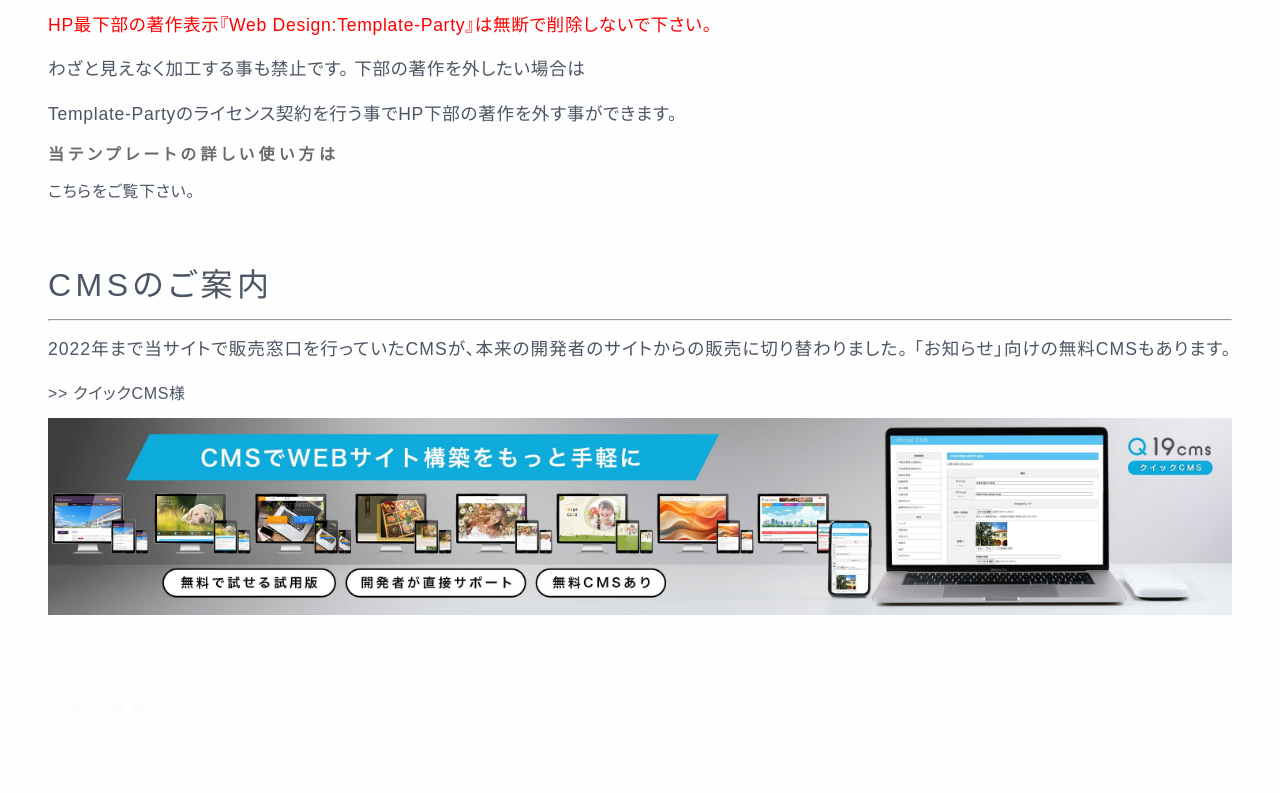
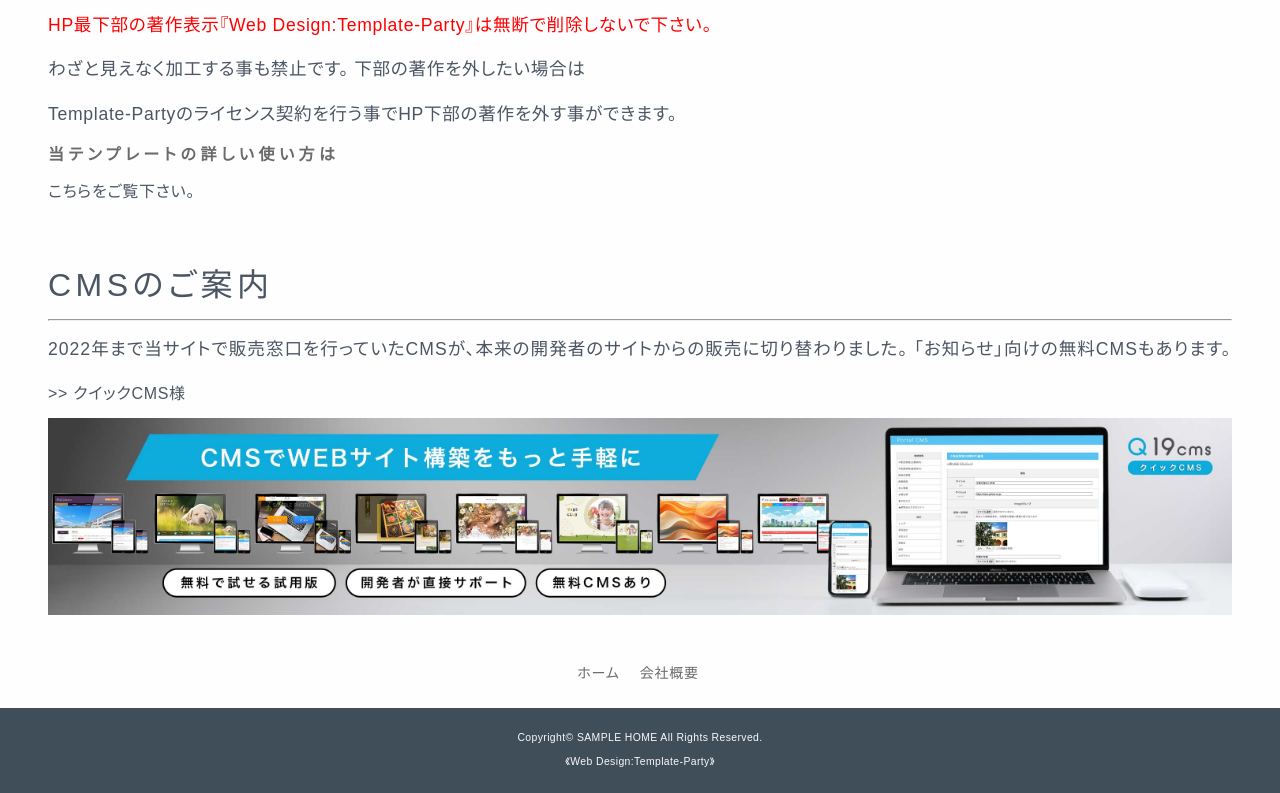
Before and after one commit to minierparedes/housebuilder, a website: page src/index.html in a window 1280 px wide. Shown: the part 2472-3265 px from the top of the page. Before the commit the page ends 3208 px from the top, so only its background shows below. Drawn offline with Linux system fonts and the light colour scheme.

Commit message:
fix(component): layout/styling screens 900px and above

```diff
--- a/src/css/components/footer.css
+++ b/src/css/components/footer.css
@@ -1,13 +1,83 @@
-.footer {
-  background-color: var(--clr-background);
+.footer-nav {
+  justify-content: center;
+  align-items: center;
+  display: flex;
+  font-size: 0.7rem;
+  color: #696a6a;
+  letter-spacing: 0.8px;
 }
 
-.footer h3,
-.footer-nav {
-  color: var(--clr-slate50);
+.footer-nav a {
+  margin-right: 20px;
+}
+
+.section-footer-nav {
+  margin-top: 3rem;
+  margin-bottom: 1.5rem;
+  padding-left: 1rem;
+}
+
+.footer {
+  flex-direction: column;
+  justify-content: center;
+  align-items: center;
+  display: flex;
+  background-color: var(--clr-gray800);
 }
 
 .footer h3 {
-  font-size: var(--size-xxs);
+  font-size: 0.551rem;
+  color: var(--clr-slate50);
+  line-height: 20px;
+  letter-spacing: 0.4px;
   text-align: center;
 }
+
+.section-footer {
+  height: 75px;
+}
+
+/* xxs */
+
+/* @media screen and (min-width: 390px)  */
+
+/* xs */
+
+/* @media screen and (max-width: 400px) {} */
+
+/* sm */
+
+/* @media (min-width: 640px) {} */
+
+/* md */
+
+/* @media (min-width: 768px) {} */
+
+/* base */
+@media (width >= 900px) {
+  .footer-nav {
+    font-size: 0.875rem;
+    letter-spacing: 0.8px;
+  }
+
+  .footer h3 {
+    font-size: 0.651rem;
+    line-height: 24px;
+  }
+
+  .section-footer {
+    height: 85px;
+  }
+}
+
+/* lg */
+
+/* @media (min-width: 1024px) {} */
+
+/* xl */
+
+/* @media (min-width: 1280px) {} */
+
+/* 2xl */
+
+/* @media (min-width: 1536px) {} */
--- a/src/index.html
+++ b/src/index.html
@@ -156,11 +156,13 @@
         </div>
       </section>
     </main>
-    <footer class="footer container section">
-      <nav>
-        <a class="footer-nav" href="http://">ホーム</a>
-        <a class="footer-nav" href="http://">会社概要</a>
-      </nav>
+    <nav>
+      <div class="footer-nav section-footer-nav">
+        <a href="http://">ホーム</a>
+        <a href="http://">会社概要</a>
+      </div>
+    </nav>
+    <footer class="footer section-footer container">
       <h3>Copyright© SAMPLE HOME All Rights Reserved.</h3>
       <h3>《Web Design:Template-Party》</h3>
     </footer>
```
